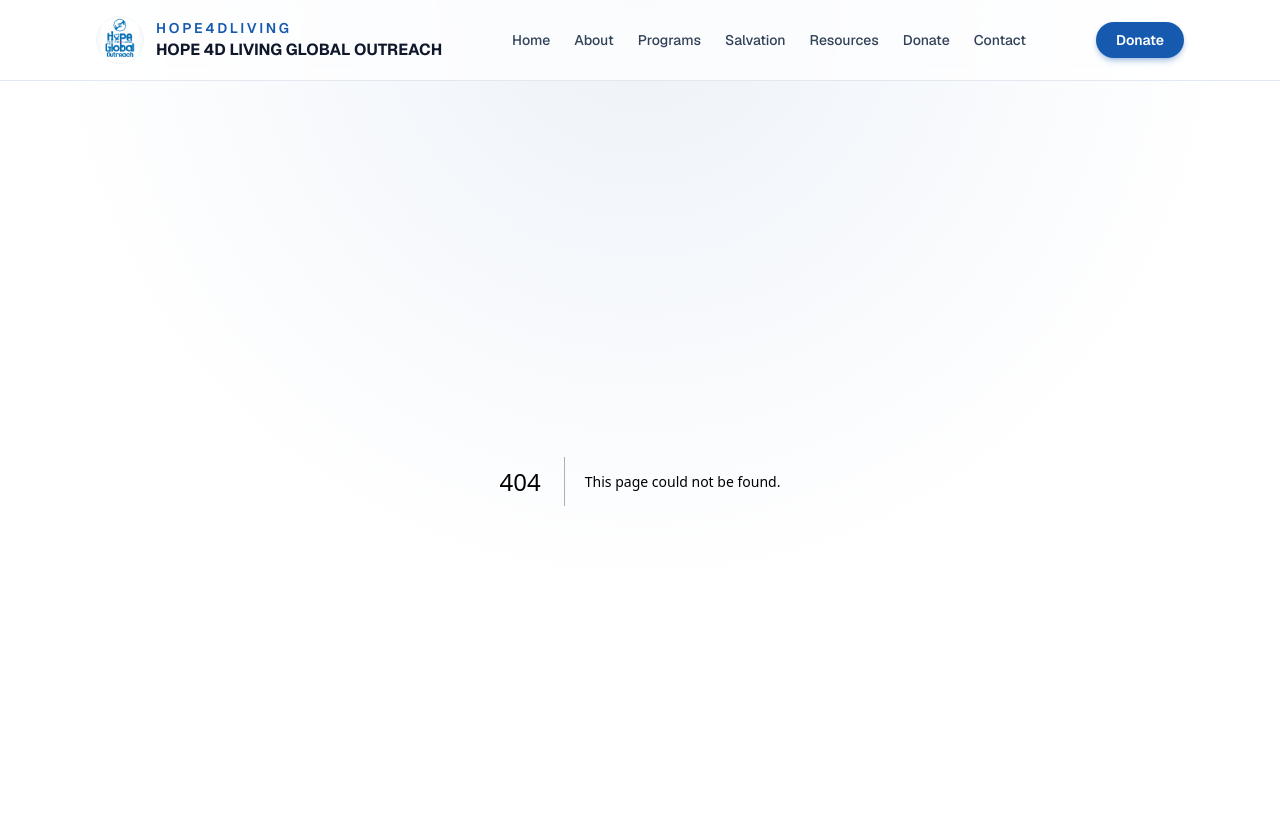
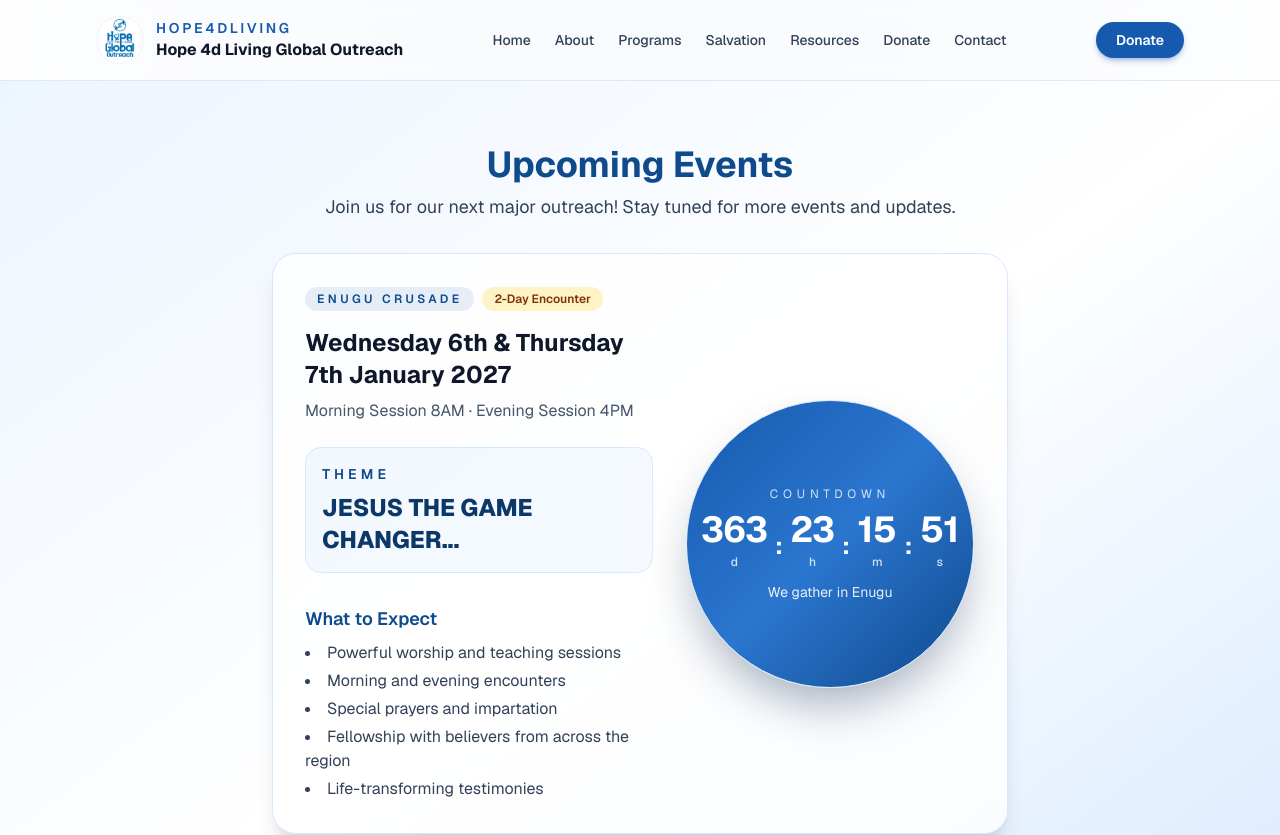
Before and after one commit to onielsteve2003/Hope4Dliving, a Next.js app: page /events in a window 1280 px wide. Before the commit this address had no page. Shown: the top 835 px of the page. Built offline with nearby package versions, Linux system fonts and the light colour scheme.

Commit message:
Added upcoming events

```diff
--- /dev/null
+++ b/app/events/page.tsx
@@ -0,0 +1,49 @@
+"use client";
+import dynamic from "next/dynamic";
+
+const CountdownTimer = dynamic(() => import("@/components/CountdownTimer"), { ssr: false });
+
+export default function EventsPage() {
+  const crusadeDate = new Date("2027-01-06T08:00:00+01:00");
+  return (
+    <main className="min-h-screen bg-gradient-to-br from-brand-50 via-white to-brand-100 pb-16">
+      <section className="mx-auto max-w-3xl px-4 pt-16 pb-8">
+        <h1 className="text-4xl font-bold text-brand-700 mb-2 text-center">Upcoming Events</h1>
+        <p className="text-lg text-slate-700 mb-8 text-center">Join us for our next major outreach! Stay tuned for more events and updates.</p>
+        <div className="relative grid items-center gap-8 lg:grid-cols-[1.2fr_1fr] bg-white/80 rounded-3xl shadow-xl p-8 border border-brand-100">
+          <div>
+            <span className="rounded-full bg-brand-600/10 px-3 py-1 text-xs font-semibold uppercase tracking-[0.28em] text-brand-700 inline-block mb-2">
+              Enugu Crusade
+            </span>
+            <span className="rounded-full bg-amber-100 px-3 py-1 text-xs font-semibold text-amber-900 inline-block mb-2 ml-2">2-Day Encounter</span>
+            <h2 className="text-2xl font-bold text-slate-900 mt-2">Wednesday 6th & Thursday 7th January 2027</h2>
+            <p className="mt-2 text-base text-slate-600">Morning Session 8AM · Evening Session 4PM</p>
+            <div className="mt-6 rounded-2xl border border-brand-100 bg-brand-50/60 p-4">
+              <p className="text-sm font-semibold uppercase tracking-[0.3em] text-brand-700">Theme</p>
+              <p className="mt-2 text-2xl font-extrabold text-brand-800">JESUS THE GAME CHANGER...</p>
+            </div>
+            {/* <p className="mt-4 text-sm text-slate-600">Venue and Ministers will be sent later.</p> */}
+            <div className="mt-8">
+              <h3 className="text-lg font-semibold text-brand-700 mb-2">What to Expect</h3>
+              <ul className="list-disc list-inside text-slate-700 text-base space-y-1">
+                <li>Powerful worship and teaching sessions</li>
+                <li>Morning and evening encounters</li>
+                <li>Special prayers and impartation</li>
+                <li>Fellowship with believers from across the region</li>
+                <li>Life-transforming testimonies</li>
+              </ul>
+            </div>
+          </div>
+          <div className="relative flex items-center justify-center">
+            <div className="absolute -inset-6 rounded-full bg-white/60 blur-2xl" />
+            <CountdownTimer targetDate={crusadeDate} />
+          </div>
+        </div>
+        <div className="mt-12 text-center text-slate-600">
+          <h3 className="text-lg font-semibold text-brand-700 mb-2">Want to stay updated?</h3>
+          <p>Check back here for more events, or follow us on social media for the latest news and updates.</p>
+        </div>
+      </section>
+    </main>
+  );
+}
--- a/app/page.tsx
+++ b/app/page.tsx
@@ -1,3 +1,4 @@
+"use client";
 import Link from "next/link";
 import {
   aimsAndObjectives,
@@ -119,17 +120,24 @@ const contactPortraits: Record<string, string> = {
   secretary: "https://images.unsplash.com/photo-1524504388940-b1c1722653e1?auto=format&fit=crop&w=600&q=80",
 };
 
+import dynamic from "next/dynamic";
+
+const CountdownTimer = dynamic(() => import("@/components/CountdownTimer"), { ssr: false });
+
 export default function Home() {
+  const crusadeDate = new Date("2027-01-06T08:00:00+01:00");
   return (
     <>
-      <section className="relative isolate overflow-hidden">
+
+      {/* Hero Section */}
+      <section className="relative isolate overflow-hidden min-h-[60vh] flex items-center justify-center">
         <img
           src={heroBanner.image}
           alt={heroBanner.alt}
           className="absolute inset-0 h-full w-full object-cover"
         />
         <div className="absolute inset-0 bg-slate-950/70" />
-        <div className="relative mx-auto flex max-w-5xl flex-col gap-6 px-4 py-24 text-center text-white sm:px-6 lg:px-8">
+        <div className="relative mx-auto flex max-w-5xl flex-col gap-6 px-4 py-24 text-center text-white sm:px-6 lg:px-8 items-center justify-center min-h-[40vh]">
           <p className="text-sm font-semibold uppercase tracking-[0.45em] text-brand-200">Hope4DLiving</p>
           <div>
             <h1 className="text-3xl font-bold sm:text-5xl">
@@ -156,6 +164,7 @@ export default function Home() {
           </div>
         </div>
       </section>
+
 
       <section className="mx-auto max-w-6xl px-4 py-10 sm:px-6 lg:px-8">
         <div className="rounded-3xl bg-white p-8 shadow-xl shadow-brand-900/5">
@@ -318,6 +327,7 @@ export default function Home() {
         </div>
       </section>
 
+
       <section className="mx-auto max-w-6xl px-4 py-12 sm:px-6 lg:px-8">
         <div className="rounded-3xl border border-slate-200 bg-linear-to-br from-white via-brand-50 to-white p-8 shadow-xl shadow-brand-900/10">
           <p className="text-sm font-semibold uppercase tracking-[0.45em] text-brand-700">Launch Roadmap</p>
@@ -334,6 +344,17 @@ export default function Home() {
               </div>
             ))}
           </div>
+        </div>
+      </section>
+
+      {/* Upcoming Events Banner (now after Launch Roadmap) */}
+      <section className="mx-auto max-w-3xl px-4 pt-10 pb-10">
+        <div className="rounded-3xl bg-gradient-to-r from-brand-600 via-brand-500 to-brand-700 p-6 text-center shadow-xl">
+          <h2 className="text-2xl font-bold text-white mb-2">Upcoming Event</h2>
+          <p className="text-lg text-white/90 mb-4">Enugu Crusade – January 2027</p>
+          <a href="/events" className="inline-block rounded-full bg-white px-6 py-3 text-brand-700 font-semibold shadow hover:bg-slate-100 transition">
+            View Details &rarr;
+          </a>
         </div>
       </section>
 
--- /dev/null
+++ b/components/CountdownTimer.tsx
@@ -0,0 +1,54 @@
+"use client";
+import { useEffect, useState } from "react";
+
+export default function CountdownTimer({ targetDate }: { targetDate: Date }) {
+  const [timeLeft, setTimeLeft] = useState(() => {
+    const now = new Date();
+    const diff = targetDate.getTime() - now.getTime();
+    return diff > 0 ? diff : 0;
+  });
+
+  useEffect(() => {
+    const interval = setInterval(() => {
+      const now = new Date();
+      const diff = targetDate.getTime() - now.getTime();
+      setTimeLeft(diff > 0 ? diff : 0);
+    }, 1000);
+    return () => clearInterval(interval);
+  }, [targetDate]);
+
+  const days = Math.floor(timeLeft / (1000 * 60 * 60 * 24));
+  const hours = Math.floor((timeLeft / (1000 * 60 * 60)) % 24);
+  const minutes = Math.floor((timeLeft / (1000 * 60)) % 60);
+  const seconds = Math.floor((timeLeft / 1000) % 60);
+
+  return (
+    <div className="relative flex h-72 w-72 items-center justify-center rounded-full border border-brand-100 bg-linear-to-br from-brand-600 via-brand-500 to-brand-700 text-white shadow-2xl shadow-brand-900/40">
+      <div className="text-center w-full">
+        <p className="text-xs uppercase tracking-[0.4em] text-white/80 mb-2">Countdown</p>
+        <div className="flex justify-center gap-2 text-4xl font-bold tracking-tight items-end">
+          <div className="flex flex-col items-center min-w-[60px]">
+            <span>{String(days).padStart(2, "0")}</span>
+            <span className="text-xs font-medium text-white/80 mt-1">d</span>
+          </div>
+          <span className="text-2xl font-bold pb-2">:</span>
+          <div className="flex flex-col items-center min-w-[40px]">
+            <span>{String(hours).padStart(2, "0")}</span>
+            <span className="text-xs font-medium text-white/80 mt-1">h</span>
+          </div>
+          <span className="text-2xl font-bold pb-2">:</span>
+          <div className="flex flex-col items-center min-w-[40px]">
+            <span>{String(minutes).padStart(2, "0")}</span>
+            <span className="text-xs font-medium text-white/80 mt-1">m</span>
+          </div>
+          <span className="text-2xl font-bold pb-2">:</span>
+          <div className="flex flex-col items-center min-w-[40px]">
+            <span>{String(seconds).padStart(2, "0")}</span>
+            <span className="text-xs font-medium text-white/80 mt-1">s</span>
+          </div>
+        </div>
+        <p className="mt-3 text-sm text-white/90">We gather in Enugu</p>
+      </div>
+    </div>
+  );
+}
--- a/lib/content.ts
+++ b/lib/content.ts
@@ -1,5 +1,5 @@
 export const organizationProfile = {
-  name: "HOPE 4D LIVING GLOBAL OUTREACH",
+  name: "Hope 4d Living Global Outreach",
   shortName: "Hope4DLiving",
   tagline: "Taking the life-transforming hope of Christ to every dimension of life",
   address:
@@ -9,9 +9,14 @@ export const organizationProfile = {
     "Certified extract from the Corporate Affairs Commission, signed by the Registrar General Hussaini Ishaq Magaji (SAN).",
   contacts: [
     {
-      role: "Chairman",
-      name: "Rev Vitalis C. Onah",
-      phone: "+2348056683285",
+      role: "Mobile",
+      name: "Hope 4d Living Global Outreach",
+      phone: "0903 469 9523",
+    },
+    {
+      role: "Home",
+      name: "Hope 4d Living Global Outreach",
+      phone: "0912 702 8289",
     },
   ],
   emails: [
```
